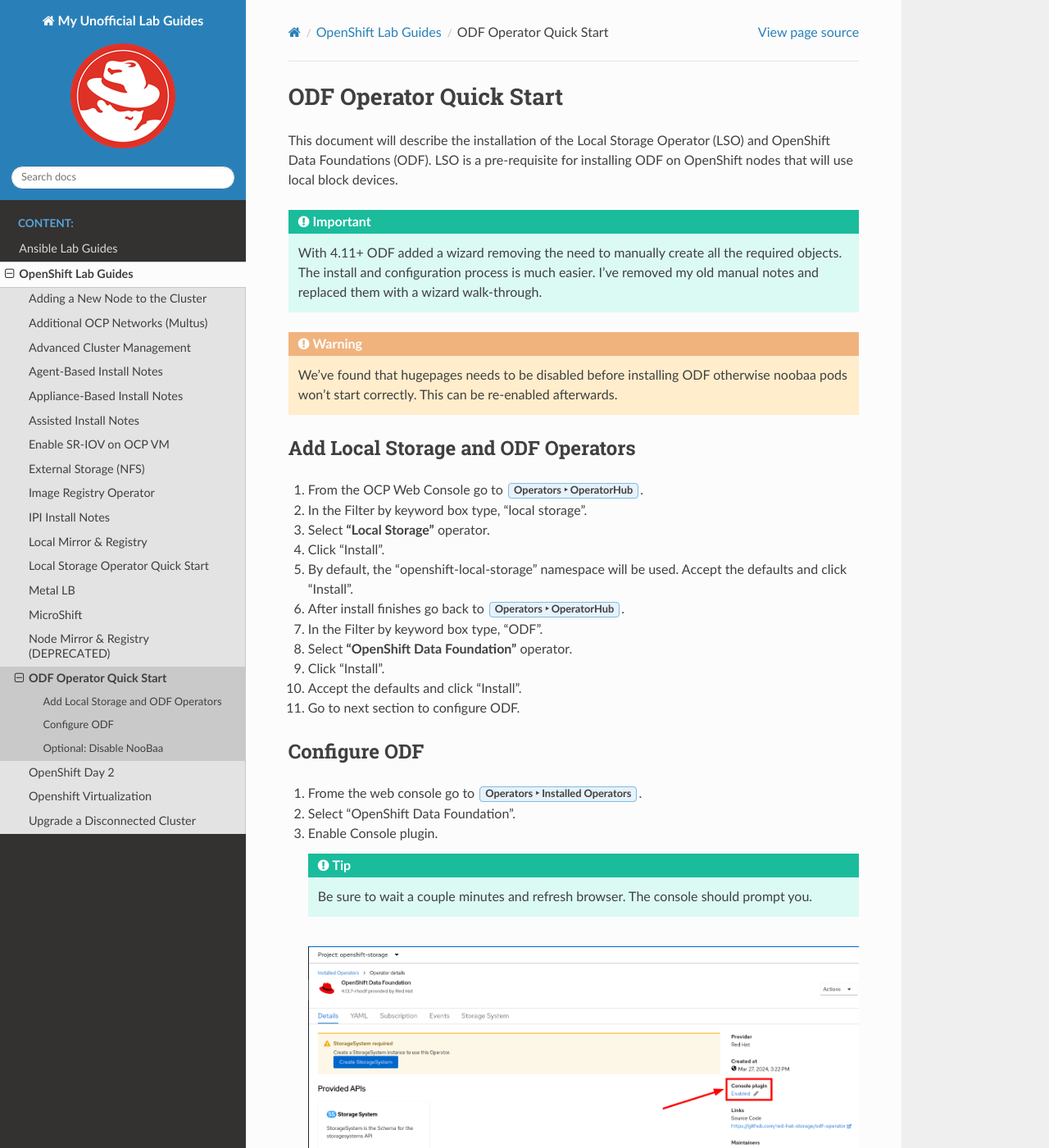
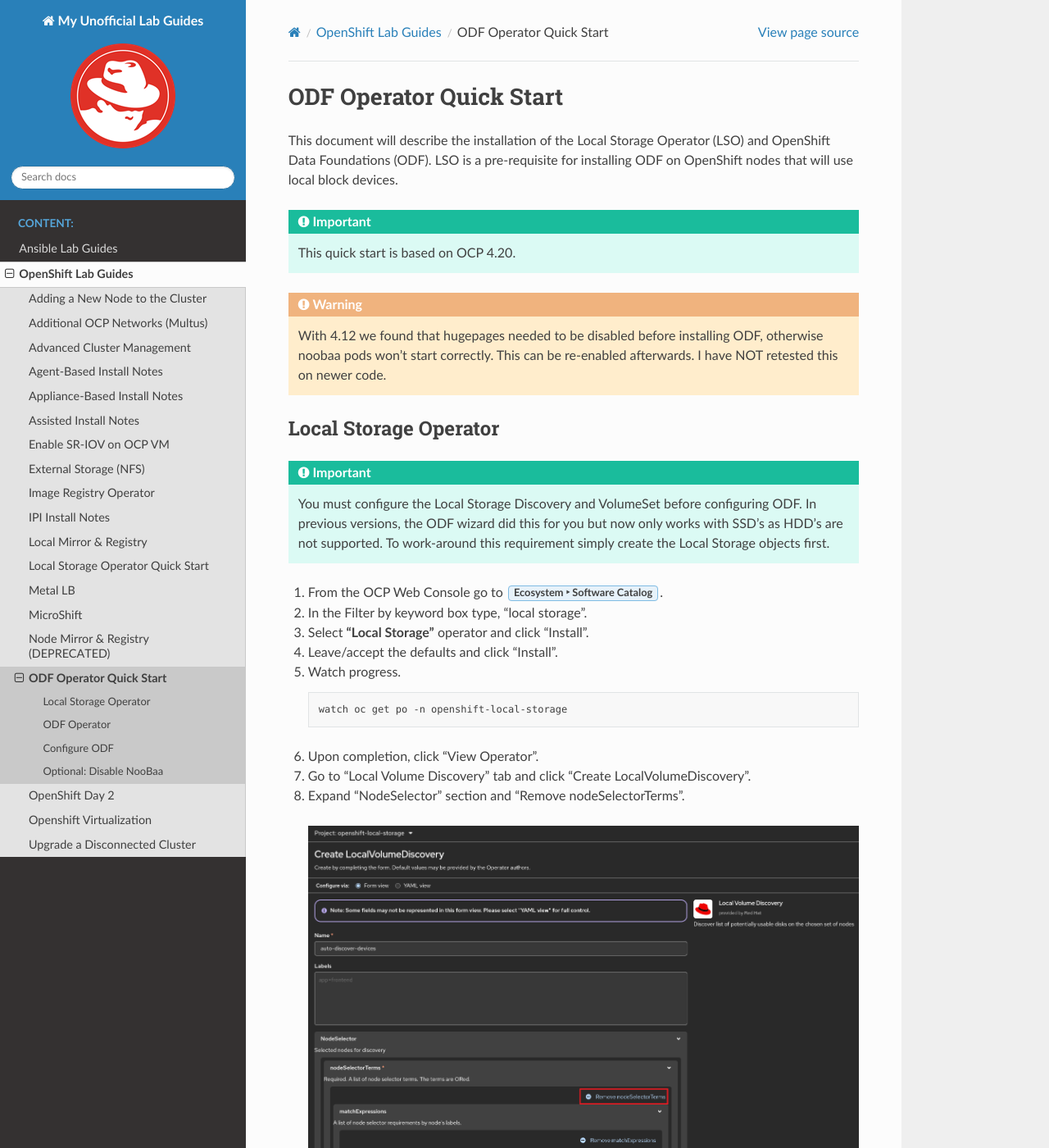
Before and after one commit to vtog/labGuides, a Sphinx documentation site: the page built from source/ocp/odf-quick-start.rst, in a window 1280 px wide and 1400 px high. Shown: the whole window at 82% size. Built offline with Sphinx 7.4.7 and the Read the Docs theme 3.1.0, drawn with Linux system fonts in a browser that asks for light colours; pages that are not in the unit, such as notebooks, are missing from menus; some of the changed text lies outside the part shown.

Commit message:
updated odf section for 4.20

```diff
--- a/source/ocp/odf-quick-start.rst
+++ b/source/ocp/odf-quick-start.rst
@@ -5,95 +5,123 @@
 (LSO) and OpenShift Data Foundations (ODF). LSO is a pre-requisite for
 installing ODF on OpenShift nodes that will use local block devices.
 
-.. important:: With 4.11+ ODF added a wizard removing the need to manually
-   create all the required objects. The install and configuration process is
-   much easier. I've removed my old manual notes and replaced them with a
-   wizard walk-through.
+.. important:: This quick start is based on OCP 4.20.
 
-.. warning::
-   We’ve found that hugepages needs to be disabled before installing ODF
-   otherwise noobaa pods won’t start correctly. This can be re-enabled
-   afterwards.
+.. warning:: With 4.12 we found that hugepages needed to be disabled before
+   installing ODF, otherwise noobaa pods won’t start correctly. This can be
+   re-enabled afterwards. I have NOT retested this on newer code.
 
-Add Local Storage and ODF Operators
------------------------------------
+Local Storage Operator
+----------------------
 
-1. From the OCP Web Console go to :menuselection:`Operators --> OperatorHub`.
+.. important:: You must configure the Local Storage Discovery and VolumeSet
+   before configuring ODF. In previous versions, the ODF wizard did this for
+   you but now only works with SSD's as HDD's are not supported. To work-around
+   this requirement simply create the Local Storage objects first.
+
+1. From the OCP Web Console go to :menuselection:`Ecosystem --> Software
+   Catalog`.
 #. In the Filter by keyword box type, "local storage".
-#. Select **"Local Storage"** operator.
-#. Click "Install".
-#. By default, the "openshift-local-storage" namespace will be used. Accept the
-   defaults and click "Install".
-#. After install finishes go back to :menuselection:`Operators -->
-   OperatorHub`.
-#. In the Filter by keyword box type, "ODF".
-#. Select **"OpenShift Data Foundation"** operator.
-#. Click "Install".
-#. Accept the defaults and click "Install".
-#. Go to next section to configure ODF.
+#. Select **"Local Storage"** operator and click "Install".
+#. Leave/accept the defaults and click "Install".
+#. Watch progress.
+
+   .. code-block:: bash
+
+      watch oc get po -n openshift-local-storage
+
+#. Upon completion, click "View Operator".
+#. Go to "Local Volume Discovery" tab and click "Create LocalVolumeDiscovery".
+#. Expand "NodeSelector" section and "Remove nodeSelectorTerms".
+
+   .. image:: images/localvolumediscovery.png
+
+#. Click "Create".
+#. Go to "Local Volume Set" tab and click "Create LocalVolumeSet".
+#. Set Name and StorageClassName.
+#. Expand NodeSelector section and "Remove nodeSelectorTerms".
+#. Change configure via "Form view" to "YAML view".
+#. Remove the lines minSize and maxSize (or set to your preference).
+#. Click "Create".
+#. Confirm success. A new pod per block device, "diskmaker-manager-xxxxx"
+   should be created/running.
+
+   .. code-block:: bash
+
+      oc get po -n openshift-local-storage
+
+.. note:: Before starting the next section, ODF Operator, confirm new PV block
+   devices. Go to :menuselection:`Storage --> PersistentVolumes`.
+
+ODF Operator
+------------
+
+1. From the OCP Web Console go to :menuselection:`Ecosystem --> Software
+   Catalog`.
+#. In the Filter by keyword box type, "Data Foundation".
+#. Select **"OpenShift Data Foundation"** operator and click "Install".
+#. Enable "Console plugin".
+#. Leave/accept the other defaults and click "Install".
+#. Watch progress.
+
+   .. code-block:: bash
+
+      watch oc get po -n openshift-storage
+
+#. Upon successful deployment go to next section.
 
 Configure ODF
 -------------
 
-#. Frome the web console go to :menuselection:`Operators --> Installed
-   Operators`.
-#. Select "OpenShift Data Foundation".
-#. Enable Console plugin.
+1. Frome the web console go to :menuselection:`Storage --> Storage cluster`.
+#. Click "Configure Data Foundation".
+#. Select "Create Storage Cluster".
 
-   .. tip:: Be sure to wait a couple minutes and refresh browser.
-      The console should prompt you.
+   .. image:: images/createstoragecluster.png
 
-   .. image:: images/enableodfplugin.png
-
-#. Click "Create StorageSystem".
-
-#. Select "Create a new StorageClass using local storage devices".
+#. Select "Use an existing StorageClass".
+#. In the drop down box select the storage class previously created in the
+   Local Storage operator section.
 
    .. image:: images/createstoragesystem.png
 
-#. Click Next.
+#. Leave other defaults and click Next.
 
-   .. note:: This may take several minutes to discover the available block
-      devices.
+#. Confirm "Available raw capacity" and selected nodes. Configure perforamance,
+   if unsure leave default "Balanced mode".
 
-#. Set name of your LocalVolumeSet. Example: "odf-block".
-
-   .. image:: images/createlocalvolumeset.png
+   .. image:: images/capacityandnodes.png
 
 #. Click Next.
-#. Are you sure you want to continue? Select Yes for "Create LocalVolumeSet".
+#. Enable Security and network. Make changes appropriate to your environment. I
+   use the defaults.
+#. Click Next.
+#. Review the information. If acceptable click "Create storage system".
 
-   .. note:: This may take several minutes to create the LocalVolumeSet.
+#. Watch progress.
 
-#. Confirm Capacity and nodes.
+   .. code-block:: bash
 
-   .. note:: You should see the total "Available raw capacity" of your selected
-      nodes.
-
-#. Click Next.
-#. Leave defaults for Security and network and click Next.
-#. Review the information, if acceptable click "Create StorageSystem".
+      watch oc get po -n openshift-storage
 
    .. note:: This can take several minutes to complete.
 
-#. Verify “ocs-storagecluster-cephfs” is created.
+#. Verify default storage class.
+
+   .. note:: Ceph block is the default (ocs-storagecluster-ceph-rbd)
 
    .. code-block:: bash
 
       oc get sc
 
-   .. attention:: Do NOT attempt the next step until you see the newly created
-      storage class.
-
    .. image:: images/ocgetsc.png
 
-#. Set the default storage class to “ocs-storagecluster-cephfs”.
+#. (OPTIONAL) If you prefer a different default storage class use the following
+   command. In this example I set Ceph fs (ocs-storagecluster-cephfs).
 
    .. code-block:: bash
 
       oc patch storageclass ocs-storagecluster-cephfs --patch '{"metadata": {"annotations": {"storageclass.kubernetes.io/is-default-class": "true"}}}'
-
-   .. image:: images/ocgetscdef.png
 
 Optional: Disable NooBaa
 ------------------------
```
Also changed, not shown: source/ocp/images/capacityandnodes.png (added), source/ocp/images/createlocalvolumeset.png (deleted), source/ocp/images/createstoragecluster.png (added), source/ocp/images/createstoragesystem.png, source/ocp/images/enableodfplugin.png (deleted), source/ocp/images/localvolumediscovery.png (added), source/ocp/images/ocgetsc.png, source/ocp/images/ocgetscdef.png (deleted).
